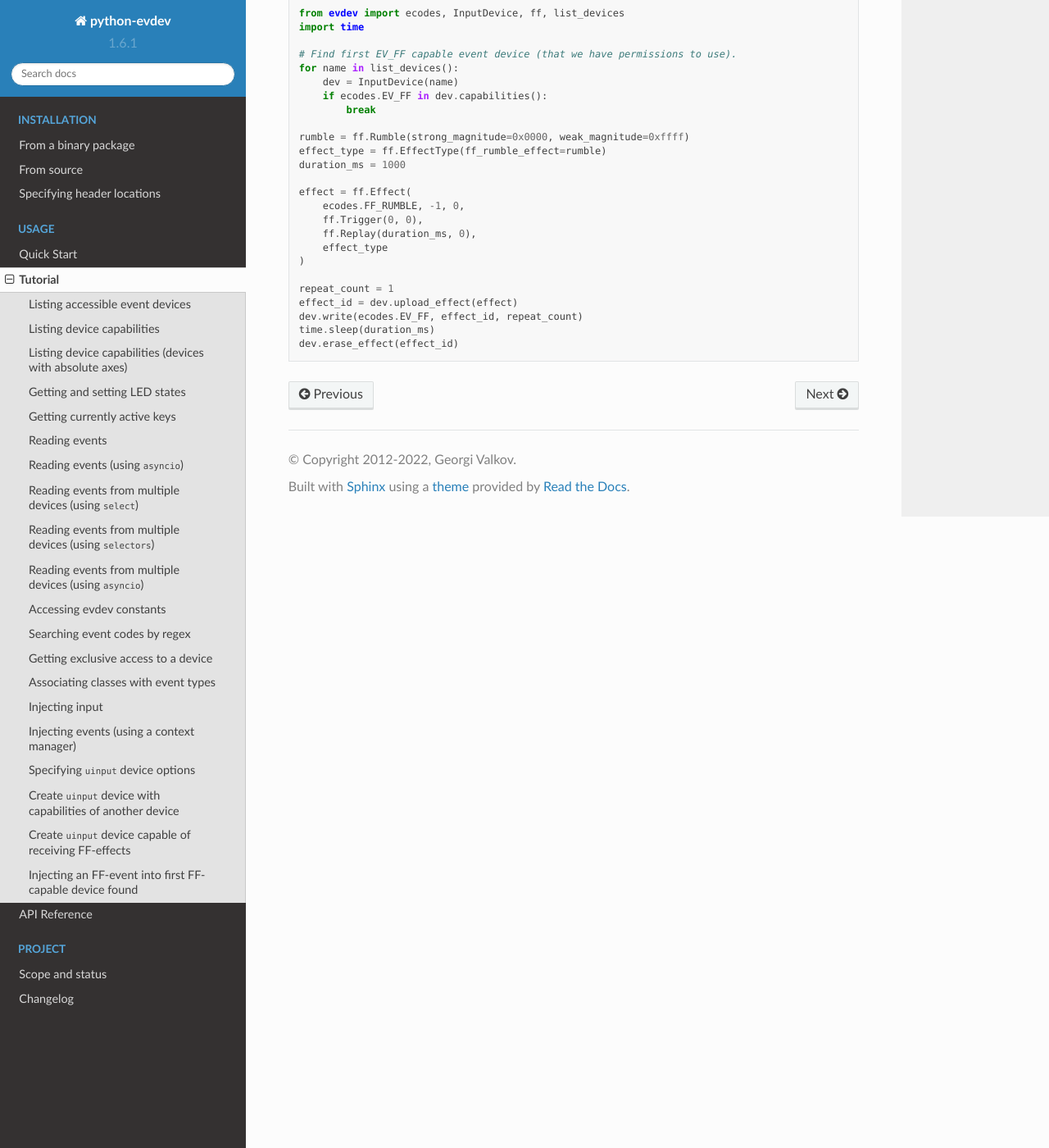
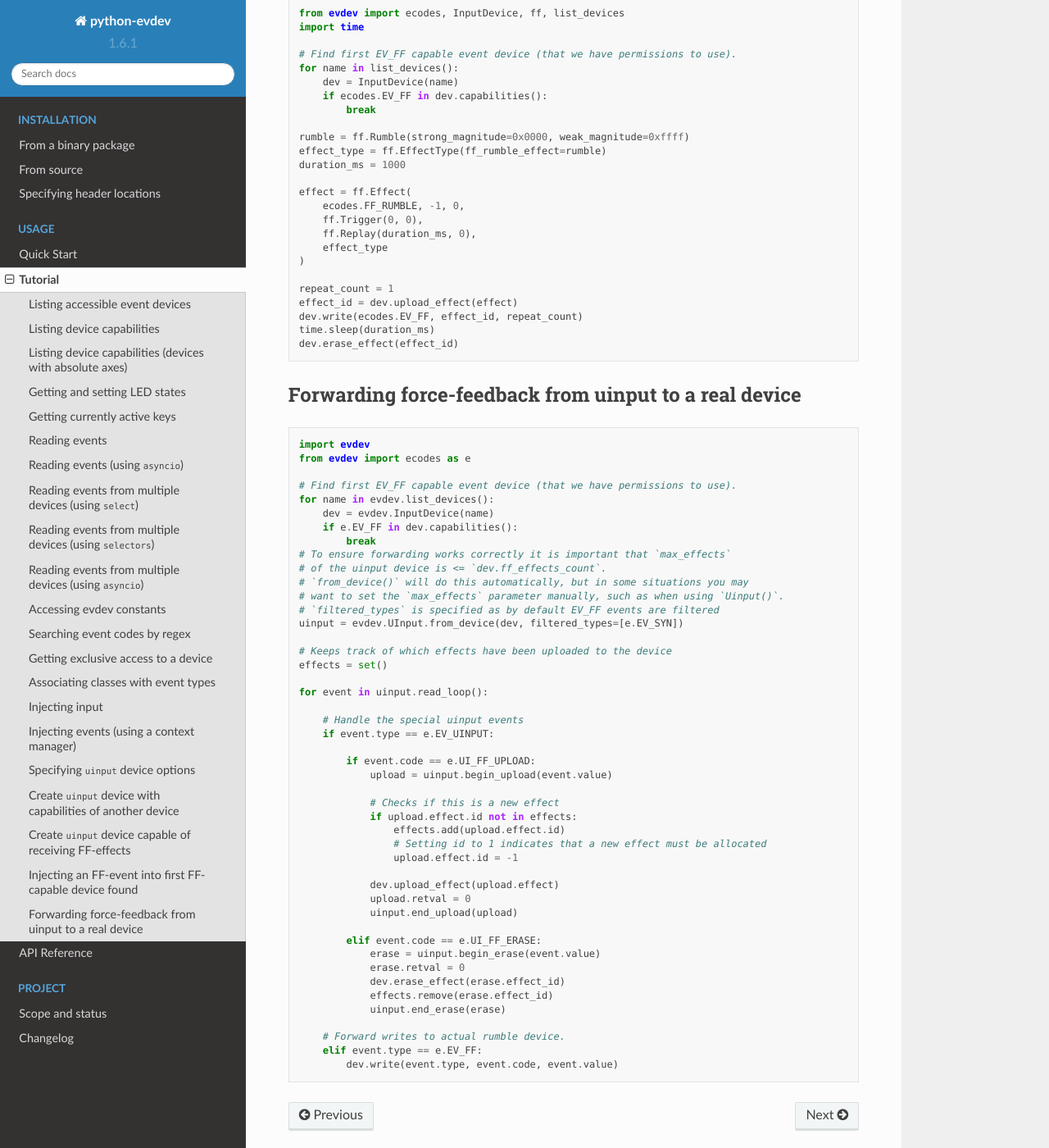
Before and after one commit to gvalkov/python-evdev, a Sphinx documentation site: the page built from docs/tutorial.rst, in a window 1280 px wide and 1400 px high, scrolled down 7196 px. Shown: the whole window at 82% size. Built offline with Sphinx 7.4.7 and the Read the Docs theme 2.0.0, drawn with Linux system fonts in a browser that asks for light colours.

```diff
--- a/docs/tutorial.rst
+++ b/docs/tutorial.rst
@@ -453,3 +453,55 @@
     dev.write(ecodes.EV_FF, effect_id, repeat_count)
     time.sleep(duration_ms)
     dev.erase_effect(effect_id)
+
+Forwarding force-feedback from uinput to a real device
+======================================================
+
+::
+
+    import evdev
+    from evdev import ecodes as e
+
+    # Find first EV_FF capable event device (that we have permissions to use).
+    for name in evdev.list_devices():
+        dev = evdev.InputDevice(name)
+        if e.EV_FF in dev.capabilities():
+            break
+    # To ensure forwarding works correctly it is important that `max_effects`
+    # of the uinput device is <= `dev.ff_effects_count`.
+    # `from_device()` will do this automatically, but in some situations you may
+    # want to set the `max_effects` parameter manually, such as when using `Uinput()`.
+    # `filtered_types` is specified as by default EV_FF events are filtered
+    uinput = evdev.UInput.from_device(dev, filtered_types=[e.EV_SYN])
+
+    # Keeps track of which effects have been uploaded to the device
+    effects = set()
+
+    for event in uinput.read_loop():
+
+        # Handle the special uinput events
+        if event.type == e.EV_UINPUT:
+
+            if event.code == e.UI_FF_UPLOAD:
+                upload = uinput.begin_upload(event.value)
+
+                # Checks if this is a new effect
+                if upload.effect.id not in effects:
+                    effects.add(upload.effect.id)
+                    # Setting id to 1 indicates that a new effect must be allocated
+                    upload.effect.id = -1
+
+                dev.upload_effect(upload.effect)
+                upload.retval = 0
+                uinput.end_upload(upload)
+
+            elif event.code == e.UI_FF_ERASE:
+                erase = uinput.begin_erase(event.value)
+                erase.retval = 0
+                dev.erase_effect(erase.effect_id)
+                effects.remove(erase.effect_id)
+                uinput.end_erase(erase)
+
+        # Forward writes to actual rumble device.
+        elif event.type == e.EV_FF:
+            dev.write(event.type, event.code, event.value)
```
Also changed, not shown: 2 other files.
